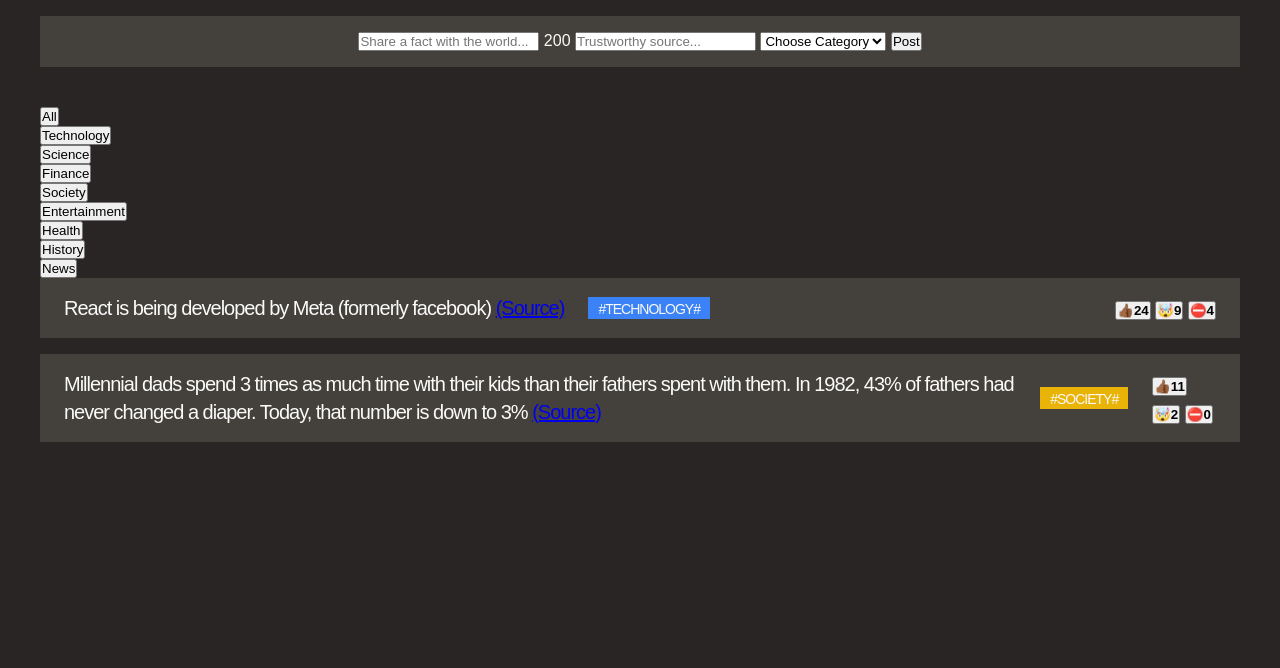
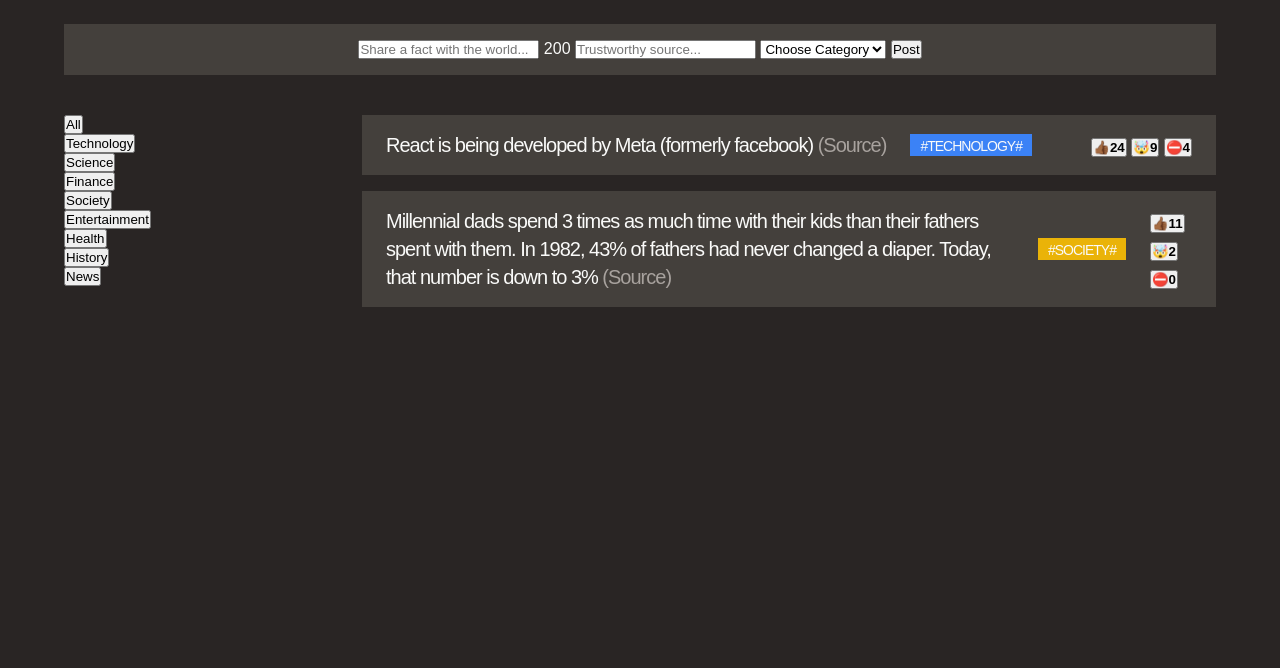
Before and after one commit to PrinceAyo1/Build-a-Full-Stack-Web-App-in-a-Weekend, a plain HTML site: page starter-files/index.html in a window 1280 px wide. Shown: the part 132-800 px from the top of the page. Drawn offline with Linux system fonts and the light colour scheme; a web font is replaced by a local one.

Commit message:
'Back to Basics'. CSS grid, centered app

```diff
--- a/starter-files/index.html
+++ b/starter-files/index.html
@@ -16,9 +16,15 @@
   </head>
 
   <body>
+    <div class="container">
       <header class="header">
         <div class="logo">
-        <img src="logo.png" height="68" width="68" alt="Today I Learned Logo" />
+          <img
+            src="logo.png"
+            height="68"
+            width="68"
+            alt="Today I Learned Logo"
+          />
           <h1>Today I Learned!</h1>
         </div>
 
@@ -43,7 +49,7 @@
         <button>Post</button>
       </form>
 
-    <main>
+      <main class="main">
         <aside>
           <ul>
             <li>
@@ -65,7 +71,12 @@
             <li class="fact">
               <p>
                 React is being developed by Meta (formerly facebook)
-              <a href="https://opensource.fb.com/" target="_blank">(Source)</a>
+                <a
+                  class="source"
+                  href="https://opensource.fb.com/"
+                  target="_blank"
+                  >(Source)</a
+                >
               </p>
 
               <span class="tag" style="background-color: #3b82f6"
@@ -84,12 +95,15 @@
                 their fathers spent with them. In 1982, 43% of fathers had never
                 changed a diaper. Today, that number is down to 3%
                 <a
+                  class="source"
                   href="https://www.mother.ly/parenting/millennial-dads-spend-more-time-with-their-kids"
                   target="_blank"
                   >(Source)</a
                 >
               </p>
-            <span class="tag" style="background-color: #eab308">#society#</span>
+              <span class="tag" style="background-color: #eab308"
+                >#society#</span
+              >
               <div class="vote-buttons">
                 <button>👍🏾<strong>11</strong></button>
                 <button>🤯<strong>2</strong></button>
@@ -99,5 +113,6 @@
           </ul>
         </section>
       </main>
+    </div>
   </body>
 </html>
--- a/starter-files/style.css
+++ b/starter-files/style.css
@@ -8,8 +8,16 @@ body {
   background-color: #292524;
   color: #fafaf9;
   font-family: "Sono", sans-serif;
-  padding: 40px;
+  padding: 48px 64px;
 }
+
+/* MAIN LAYOUT */
+
+.container {
+  max-width: 1500px;
+  margin: 0 auto;
+}
+
 .header {
   margin-bottom: 40px;
   display: flex;
@@ -17,15 +25,27 @@ body {
   justify-content: space-between;
 }
 
-.logo {
-  display: flex;
-  align-items: center;
-}
 .fact-form {
   background-color: #44403c;
   margin-bottom: 40px;
   padding: 16px 40px;
   text-align: center;
+}
+
+.main {
+  display: grid;
+  grid-template-columns: 250px 1fr;
+  gap: 48px;
+}
+/* ELEMENTS */
+.logo {
+  display: flex;
+  align-items: center;
+}
+
+.logo img {
+  width: 68px;
+  height: 68px;
 }
 
 h1 {
@@ -62,3 +82,14 @@ h1 {
 ul {
   list-style: none;
 }
+
+.source:link,
+.source:visited {
+  color: #a8a29e;
+  text-decoration: none;
+}
+
+.source:hover,
+.source:active {
+  color: #3b82f6;
+}
```
Lines whose indentation alone changed are shown as unchanged.
